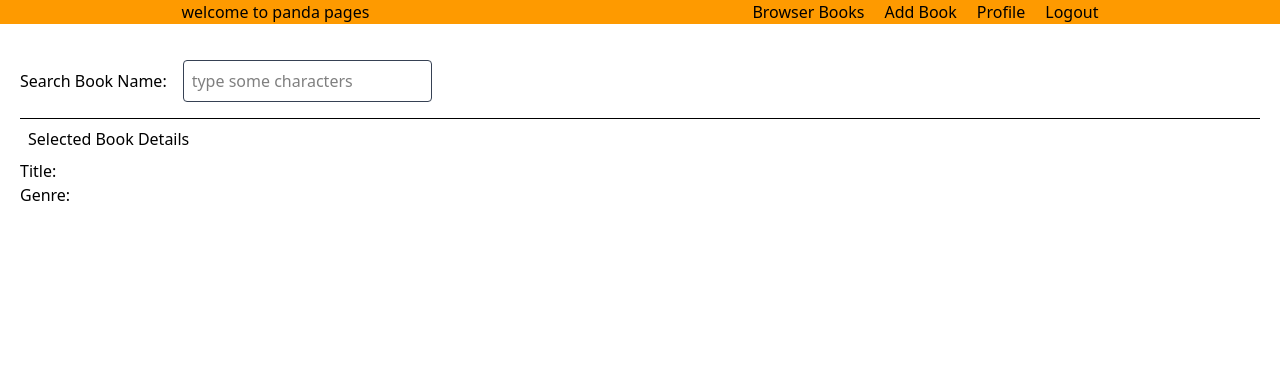
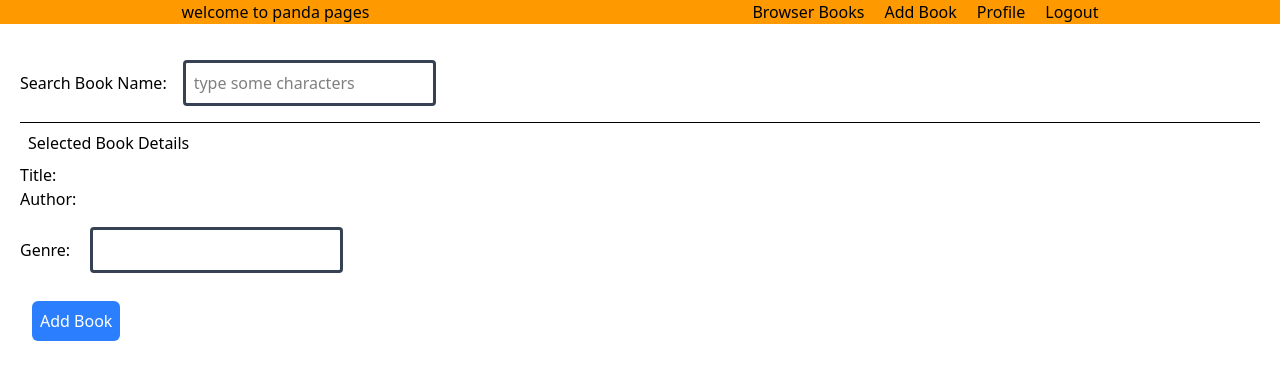
Before and after one commit to hrishihrishi/PandaPages, a React (Vite) app: page /AddBookPage in a window 1280 px wide. Shown: the top 380 px of the page. Built offline with nearby package versions, Linux system fonts and the light colour scheme.

Commit message:
edit genre in add books page

```diff
--- a/package.json
+++ b/package.json
@@ -16,6 +16,7 @@
     "react-dom": "^19.2.0",
     "react-redux": "^9.2.0",
     "react-router-dom": "^7.12.0",
+    "redux-persist": "^6.0.0",
     "tailwindcss": "^4.1.18"
   },
   "devDependencies": {
--- a/redux/bookManagerSlice.js
+++ b/redux/bookManagerSlice.js
@@ -23,6 +23,7 @@ const bookManagerSlice = createSlice({
         // },
 
         editGenreById: (state, action) => {
+            state.totalBooks.find(book => book.key === action.payload.key).genre = action.payload.genre
         },
 
         toggleFavStatusByBookId: (state, action) => {
--- a/redux/booksReduxStore.js
+++ b/redux/booksReduxStore.js
@@ -1,10 +1,29 @@
-import { configureStore } from "@reduxjs/toolkit";
+import { combineReducers, configureStore } from "@reduxjs/toolkit";
 import bookManagerSlice from "./bookManagerSlice";
+import storage from 'redux-persist/lib/storage';
+import { persistReducer } from 'redux-persist';
+import persistStore from "redux-persist/es/persistStore";
+
+const persistConfig = {
+    key: 'ppbooks',
+    storage,
+}
+
+const rootReducer = combineReducers({
+    bookManager: bookManagerSlice,
+})
+
+const persistedReducer = persistReducer(persistConfig, rootReducer)
 
 const bookStore = configureStore({
-    reducer: {
-        bookManager: bookManagerSlice
-    }
+    reducer: persistedReducer,
+
+    middleware: (getDefaultMiddleware) =>
+    getDefaultMiddleware({
+      serializableCheck: false, // Necessary to avoid errors with redux-persist
+    }),
 });
 
+export const persistor = persistStore(bookStore)
+
 export default bookStore;
--- a/src/AddBookPage.jsx
+++ b/src/AddBookPage.jsx
@@ -1,14 +1,14 @@
 import { useState, useEffect } from "react";
 import { useDispatch } from "react-redux";
-import { addBook } from "../redux/bookManagerSlice";
+import { addBook, editGenreById } from "../redux/bookManagerSlice";
 import { useSelector } from "react-redux";
 
 function AddBookPage() {
   const [query, setQuery] = useState("");
   const [results, setResults] = useState([]);
   const [selectedBook, setSelectedBook] = useState({ title: "", genre: "" });
+  const [genre, setGenre] = useState("")
   const dispatch = useDispatch();
-
   const books = useSelector((state) => state.bookManager.totalBooks);
 
   useEffect(() => {
@@ -22,6 +22,7 @@ function AddBookPage() {
       return;
     }
 
+    // fetch top search results via API
     const timer = setTimeout(async () => {
       try {
         const response = await fetch(`https://openlibrary.org/search.json?q=${query}&limit=5`);
@@ -35,26 +36,33 @@ function AddBookPage() {
     return () => clearTimeout(timer); // Cleanup timer if user types again
   }, [query]);
 
+  // sets book to selectedBook. & displays books details!
   const handleSelect = (book) => {
-
-    console.log(book)
-
-    dispatch(addBook(book))
-
     setSelectedBook({
+      key: book.key,
       title: book.title,
+      author_name: book.author_name,
+      first_publish_year: book.first_publish_year,
       genre: book.subject ? book.subject[0] : "Unknown" // Take first genre/subject
     });
     setResults([]); // Clear list
     setQuery(book.title); // Fill input
   };
 
+  // dispatch action to add book to the redux slice
+  const handleAddBook = () => {
+    // append/replace genre to selectedBook
+    const updatedBook = {...selectedBook, genre: genre}
+    setSelectedBook(updatedBook)
+    dispatch(addBook(updatedBook))
+  }
+
   return (
     <div style={{ padding: '20px' }}>
       <label>Search Book Name:</label>
-      <input type="text" value={query} onChange={(e) => setQuery(e.target.value)} placeholder="type some characters" className="border border-gray-700 rounded m-4 p-2" />
+      <input type="text" value={query} onChange={(e) => setQuery(e.target.value)} placeholder="type some characters" className="input" />
 
-      {/* The Suggestion Dropdown */}
+      {/* The Dropdown that onClick triggers handleSelect*/}
       {results.length > 0 && (
         <ul style={{ border: '1px solid #ccc', listStyle: 'none', padding: 10 }}>
           {results.map((book) => (
@@ -72,7 +80,15 @@ function AddBookPage() {
       <hr />
       <h3 className="m-2">Selected Book Details</h3>
       <p>Title: {selectedBook.title}</p>
-      <p>Genre: {selectedBook.genre}</p>
+      <p>Author: {selectedBook.author_name && selectedBook.author_name.join(', ')}</p>
+      <p>Genre: {
+        // setGenre with Input tag
+        (<input type="text" defaultValue={selectedBook.genre} onChange={(e) => setGenre(e.target.value)} className="input" />)
+        }
+      </p>
+      {/* <button onClick={} className="blue-btn">Edit Genre</button> */}
+      <button onClick={() => handleAddBook()} className="blue-btn bg-green-500">Add Book</button>
+
     </div>
   );
 }
--- a/src/BrowseBooksPage.jsx
+++ b/src/BrowseBooksPage.jsx
@@ -1,4 +1,5 @@
 import React from 'react'
+import GetBooks from './components/GetBooks'
 
 function BrowseBooksPage() {
     const handleSearch = (e) => {
@@ -9,7 +10,10 @@ function BrowseBooksPage() {
             <label>Browse books</label>
             <input onChange={() => handleSearch()}
             type="text" placeholder="Search books" className='border-2 border-gray-200 rounded-md m-3 p-2'/>
-            <button className='bg-blue-500 text-white p-2 rounded-md m-3'>Search</button>
+            <button onClick={() => handleSearch()}
+            className='blue-btn'>Search</button>
+
+            <GetBooks/>
         </div>
     )
 }
--- /dev/null
+++ b/src/components/DisplayBooks.jsx
@@ -0,0 +1,24 @@
+import { useSelector } from "react-redux"
+
+function DisplayBooks({ books }) {
+    return (
+        <div>
+            {
+                books.map( book => {
+                    return (
+                        <div key={book.key}
+                        className="max-w-sm rounded overflow-hidden shadow-lg border p-4 bg-white"
+                        >
+                            <h2>Title: {book.title}</h2>
+                            <p>Author: {book.author_name.join(',')}</p>
+                            <p>Genre: {book.genre ? book.genre : 'N/A'}</p>
+                            <p>Key: {book.key}</p>
+                        </div>
+                    )
+                })
+            }
+        </div>
+    )
+}
+
+export default DisplayBooks
--- /dev/null
+++ b/src/components/GetBooks.jsx
@@ -0,0 +1,14 @@
+import { useSelector } from "react-redux"
+import DisplayBooks from "./DisplayBooks"
+
+
+function GetBooks() {
+    const books = useSelector((state) => state.bookManager.totalBooks)
+
+    return (
+        <div>
+            <DisplayBooks books={books} />
+        </div>
+    )
+}
+export default GetBooks
--- a/src/components/NavBar.jsx
+++ b/src/components/NavBar.jsx
@@ -8,7 +8,7 @@ function NavBar() {
         <div className='flex justify-around space-x-5 bg-amber-500'>
             <h1>welcome to panda pages</h1>
             <ul className='flex space-x-5'>
-                <li><Link to='./../BrowserBooksPage'>Browser Books</Link></li>
+                <li><Link to='./../BrowseBooksPage'>Browser Books</Link></li>
                 <li><Link to='./../AddBookPage'> Add Book</Link></li>
                 <li><Link to='/'> Profile </Link></li>
                 <li><Link to='/'> Logout </Link></li>
--- a/src/index.css
+++ b/src/index.css
@@ -1 +1,8 @@
 @import "tailwindcss";
+
+.blue-btn {
+    @apply bg-blue-500 text-white p-2 rounded-md m-3
+}
+.input {
+    @apply border-3 border-gray-700 rounded m-4 p-2
+}
--- a/src/main.jsx
+++ b/src/main.jsx
@@ -3,20 +3,26 @@ import { createRoot } from 'react-dom/client'
 import { BrowserRouter, Router, Routes, Route } from 'react-router-dom'
 import './index.css'
 import App from './App.jsx'
-import BrowserBooksPage from './BrowserBooksPage.jsx'
+import BrowseBooksPage from './BrowseBooksPage.jsx'
 import AddBookPage from './AddBookPage.jsx'
 import { Provider } from 'react-redux'
 import bookStore from '../redux/booksReduxStore.js'
+import { PersistGate } from 'redux-persist/integration/react'
+import { persistor } from '../redux/booksReduxStore.js'
+
+
 createRoot(document.getElementById('root')).render(
   <StrictMode>
     <Provider store={bookStore}>
+      <PersistGate loading={null} persistor={persistor}>
         <BrowserRouter>
           <App />
           <Routes>
-          <Route path="/BrowserBooksPage" element={<BrowserBooksPage />} />
+            <Route path="/BrowseBooksPage" element={<BrowseBooksPage />} />
             <Route path="/AddBookPage" element={<AddBookPage />} />
           </Routes>
         </BrowserRouter>
+      </PersistGate>
     </Provider>
   </StrictMode>,
 )
```
Also changed, not shown: 2 other files (tests, documents, lock files or other folders). Lines whose indentation alone changed are shown as unchanged.
